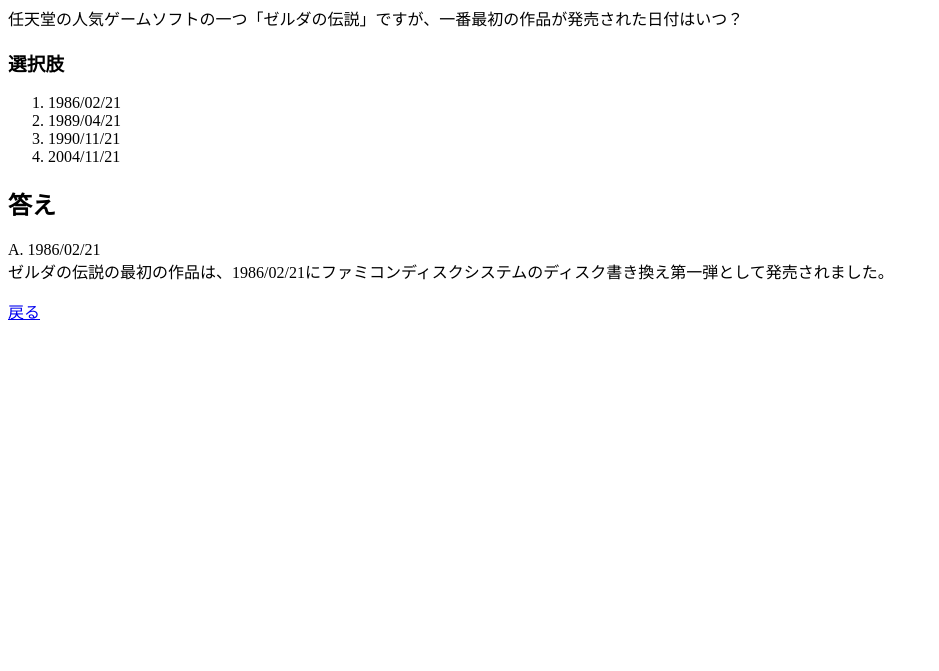
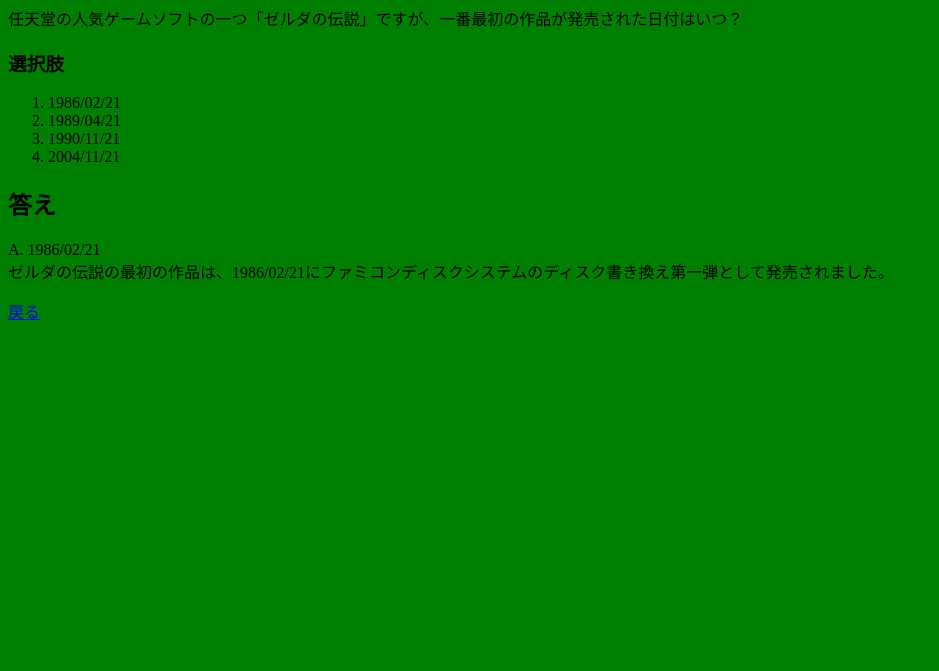
Before and after one commit to GenTanaka/quiz, a plain HTML site: page question2.html in a window 1280 px wide. Shown: the part 129-800 px from the top of the page, without its empty margins (0-939 px from the left). Drawn offline with Linux system fonts and the light colour scheme.

Commit message:
add style

```diff
--- a/question2.html
+++ b/question2.html
@@ -5,6 +5,8 @@
 	<meta http-equiv="X-UA-Compatible" content="IE=edge">
 	<meta name="viewport" content="width=device-width, initial-scale=1.0">
 	<title>問題2 | Quiz</title>
+
+	<link rel="stylesheet" href="style.css">
 </head>
 <body>
 	<h1>Quiz</h1>
--- /dev/null
+++ b/style.css
@@ -0,0 +1,3 @@
+body {
+	background-color: green;
+}
```
Also changed, not shown: index.html (+2 -0 lines), question1.html (+2 -0 lines), question3.html (+2 -0 lines), question4.html (+2 -0 lines), question5.html (+2 -0 lines), question6.html (renamed from question.6.html, +2 -0 lines).
